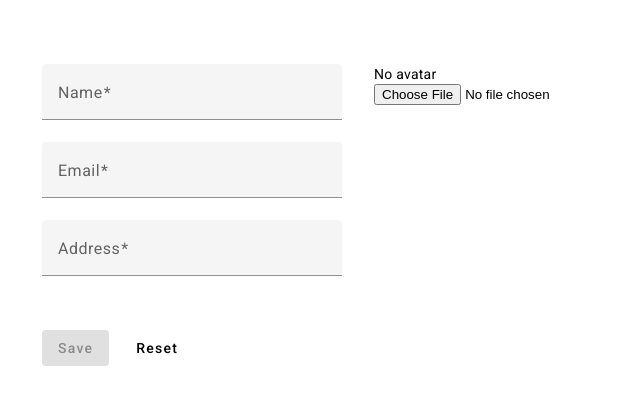
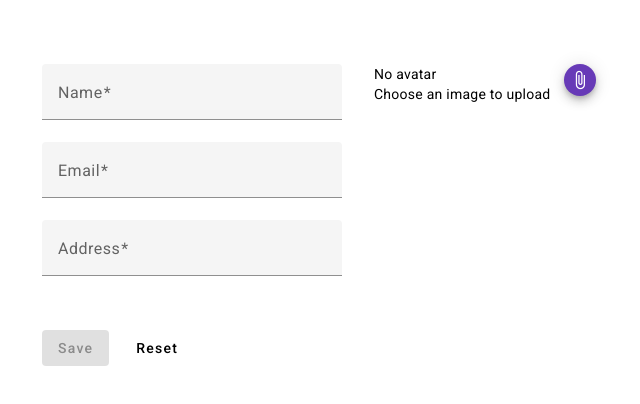
Before and after one commit to cezar-plescan/user-profile-editor, an Angular app: page / in a window 1280 px wide. Shown: the top 404 px of the page, without its empty margins (248-888 px from the left). Built offline with nearby package versions, Linux system fonts and the light colour scheme; data requests are answered from the project's data file.

Commit message:
- add a customized upload button

```diff
--- a/src/app/shared/components/image-form-control/image-form-control.component.css
+++ b/src/app/shared/components/image-form-control/image-form-control.component.css
@@ -0,0 +1,21 @@
+:host {
+  position: relative;
+  display: block;
+}
+
+.upload-button {
+  position: absolute;
+  top: 0;
+  right: 0;
+  width: 32px;
+  height: 32px;
+
+  mat-icon {
+    font-size: 20px;
+    height: 20px;
+  }
+}
+
+.no-avatar {
+  margin-right: 46px;
+}
--- a/src/app/shared/components/image-form-control/image-form-control.component.html
+++ b/src/app/shared/components/image-form-control/image-form-control.component.html
@@ -2,11 +2,21 @@
   <img [src]="imgSrc" alt="avatar" width="100%"/>
 }
 @else {
-  <span>No avatar</span>
+  <span class="no-avatar">No avatar<br/>Choose an image to upload</span>
 }
 
 <input #fileInput
+       hidden
        type="file"
        accept="image/*"
        (change)="onImageSelected($event)"
 />
+
+<button class="upload-button"
+        mat-mini-fab
+        color="primary"
+        (click)="fileInput.click()"
+        type="button"
+>
+  <mat-icon>attach_file</mat-icon>
+</button>
--- a/src/app/user-profile/user-profile.component.ts
+++ b/src/app/user-profile/user-profile.component.ts
@@ -1,4 +1,4 @@
-import { Component, ElementRef, inject, OnInit, ViewChild } from '@angular/core';
+import { Component, inject, OnInit } from '@angular/core';
 import { CommonModule, NgOptimizedImage } from "@angular/common";
 import { FormBuilder, FormControl, ReactiveFormsModule, Validators } from "@angular/forms";
 import { MatFormFieldModule } from "@angular/material/form-field";
```
Also changed, not shown: src/app/shared/components/image-form-control/image-form-control.component.ts (+6 -1 lines).
